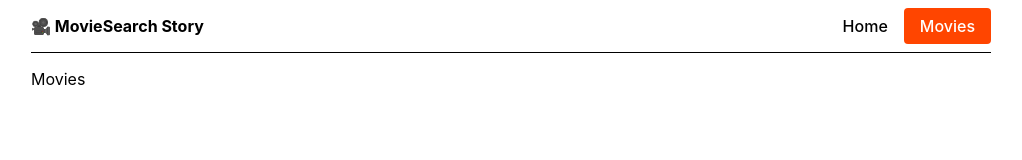
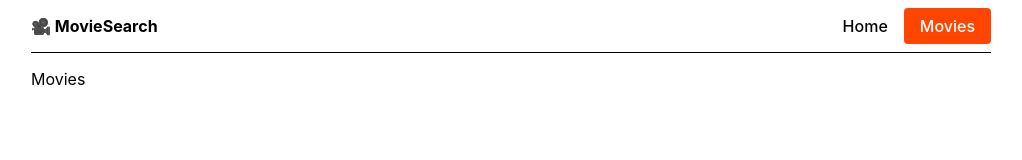
Before and after one commit to andreasrukom19/goit-react-hw-05-movies, a React (Create React App) app: page /goit-react-hw-05-movies/movies in a window 1280 px wide. Shown: the top 160 px of the page, without its empty margins (129-1151 px from the left). Built offline with nearby package versions, Linux system fonts and the light colour scheme.

Commit message:
Update SharedLayout.jsx

```diff
--- a/src/components/SharedLauout/SharedLayout.jsx
+++ b/src/components/SharedLauout/SharedLayout.jsx
@@ -7,7 +7,7 @@ const SharedLayout = () => {
     <div className={css.wrapper}>
       <header className={css.header}>
         <div className={css.logo}>
-          <span>🎥 MovieSearch Story</span>
+          <span>🎥 MovieSearch</span>
         </div>
         <nav className={css['nav-list']}>
           <NavLink
```
